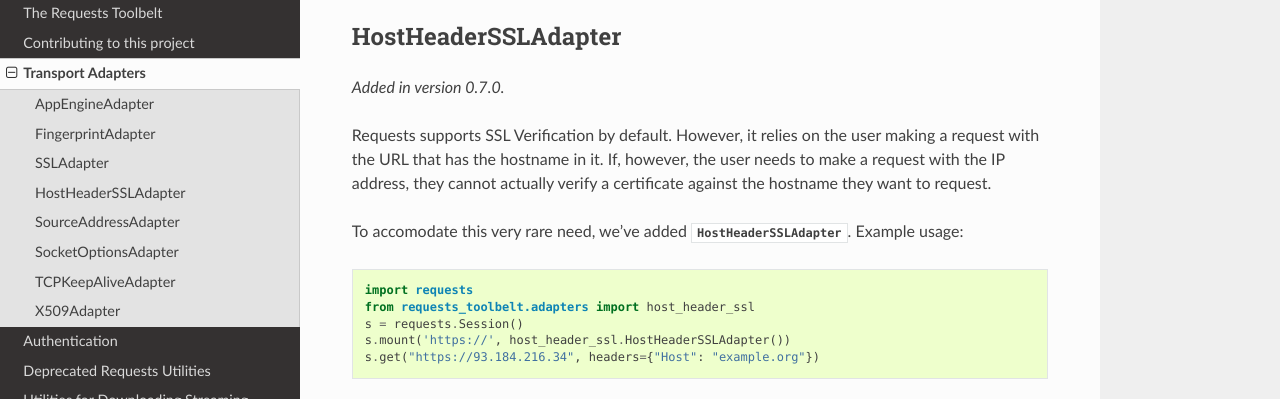
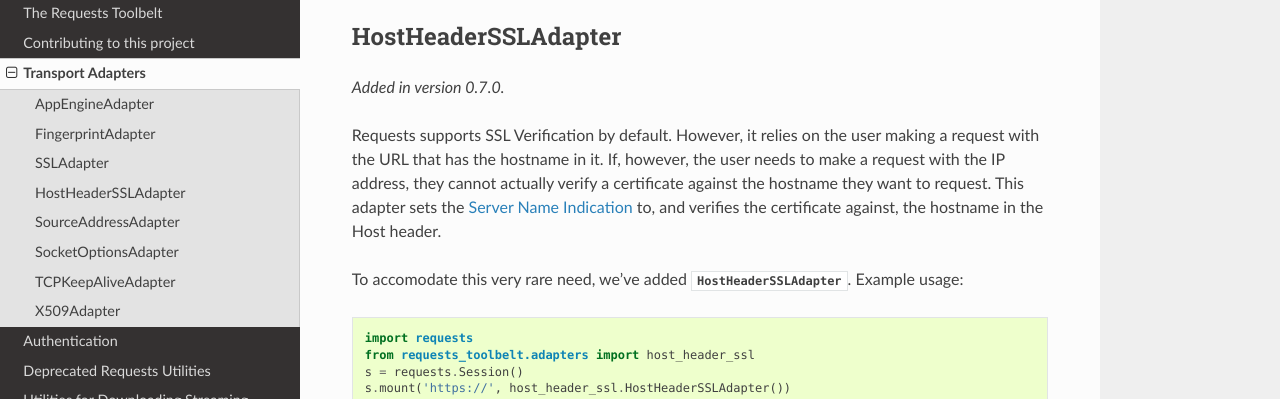
Before and after one commit to requests/toolbelt, a Sphinx documentation site: the page built from docs/adapters.rst, in a window 1280 px wide and 900 px high, scrolled down 2384 px, cut to the strip 132-531 px from the top of the window. Built offline with Sphinx 7.4.7 and the Read the Docs theme 2.0.0, drawn with Linux system fonts in a browser that asks for light colours.

Commit message:
Set SNI to Host header in HostHeaderSSLAdapter
Modern TLS/SSL servers can serve content and certificates based on the
Server Name Indication (SNI) that is sent in the Client Hello. By
setting the server_hostname in the connection pool arguments, the
underlying libraries will send the provided hostname as SNI. This allows
us to use the HostHeaderSSLAdapter to request content from a specific IP
address, while still requesting the server to sent content based on a
hostname.

```diff
--- a/AUTHORS.rst
+++ b/AUTHORS.rst
@@ -53,3 +53,5 @@
 - Ryan Ashley <rashley-iqt>
 
 - Sam Bull (@greatestape)
+
+- Chris van Marle (https://github.com/qistoph)
--- a/docs/adapters.rst
+++ b/docs/adapters.rst
@@ -134,6 +134,8 @@
 the user making a request with the URL that has the hostname in it. If,
 however, the user needs to make a request with the IP address, they cannot
 actually verify a certificate against the hostname they want to request.
+This adapter sets the `Server Name Indication`_ to, and verifies the
+certificate against, the hostname in the Host header.
 
 To accomodate this very rare need, we've added
 :class:`~requests_toolbelt.adapters.host_header_ssl.HostHeaderSSLAdapter`.
@@ -148,6 +150,8 @@
         s.get("https://93.184.216.34", headers={"Host": "example.org"})
 
 .. autoclass:: requests_toolbelt.adapters.host_header_ssl.HostHeaderSSLAdapter
+
+.. _Server Name Indication: https://en.wikipedia.org/wiki/Server_Name_Indication
 
 SourceAddressAdapter
 --------------------
```
Also changed, not shown: 1 other file.
